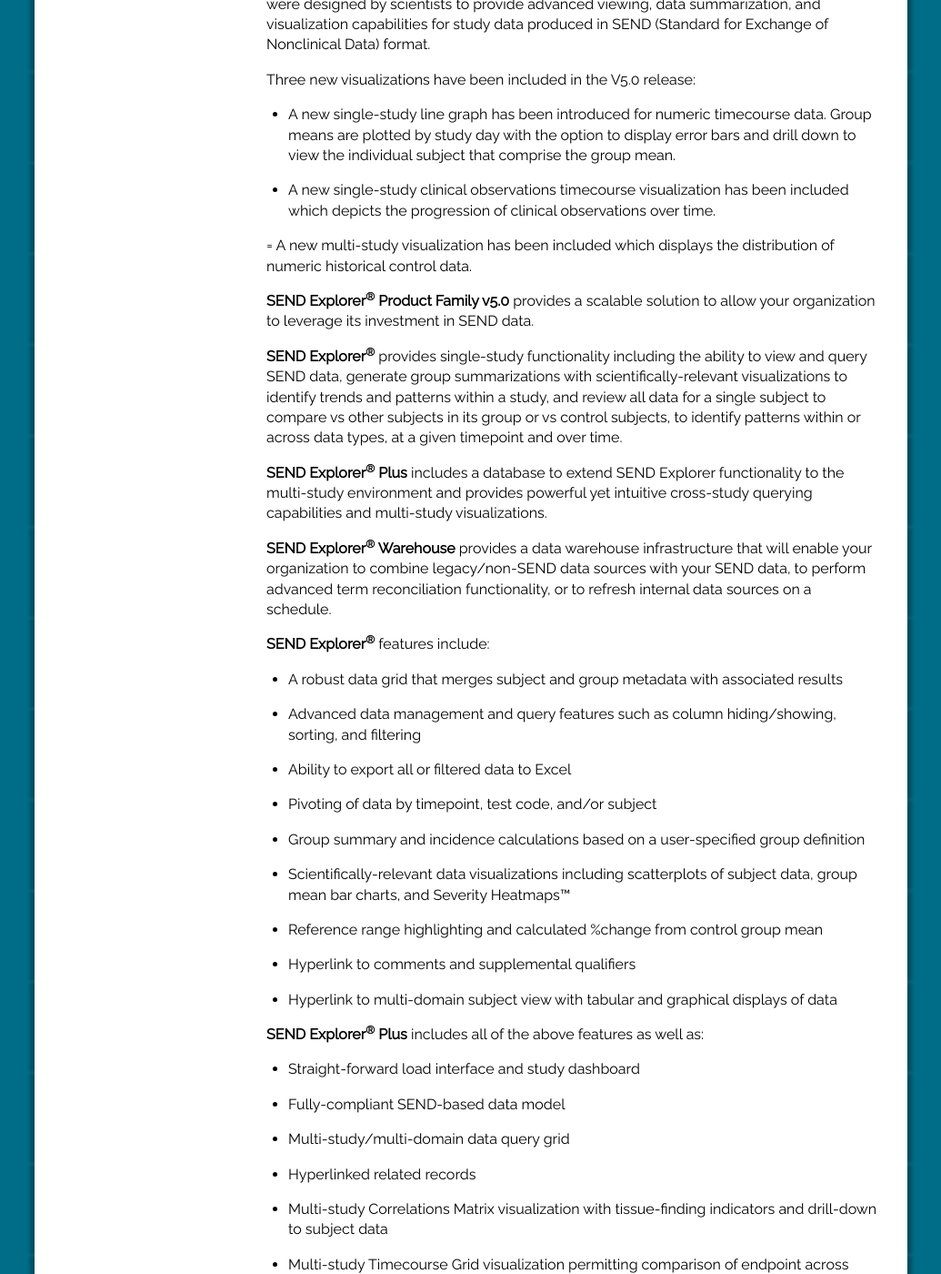
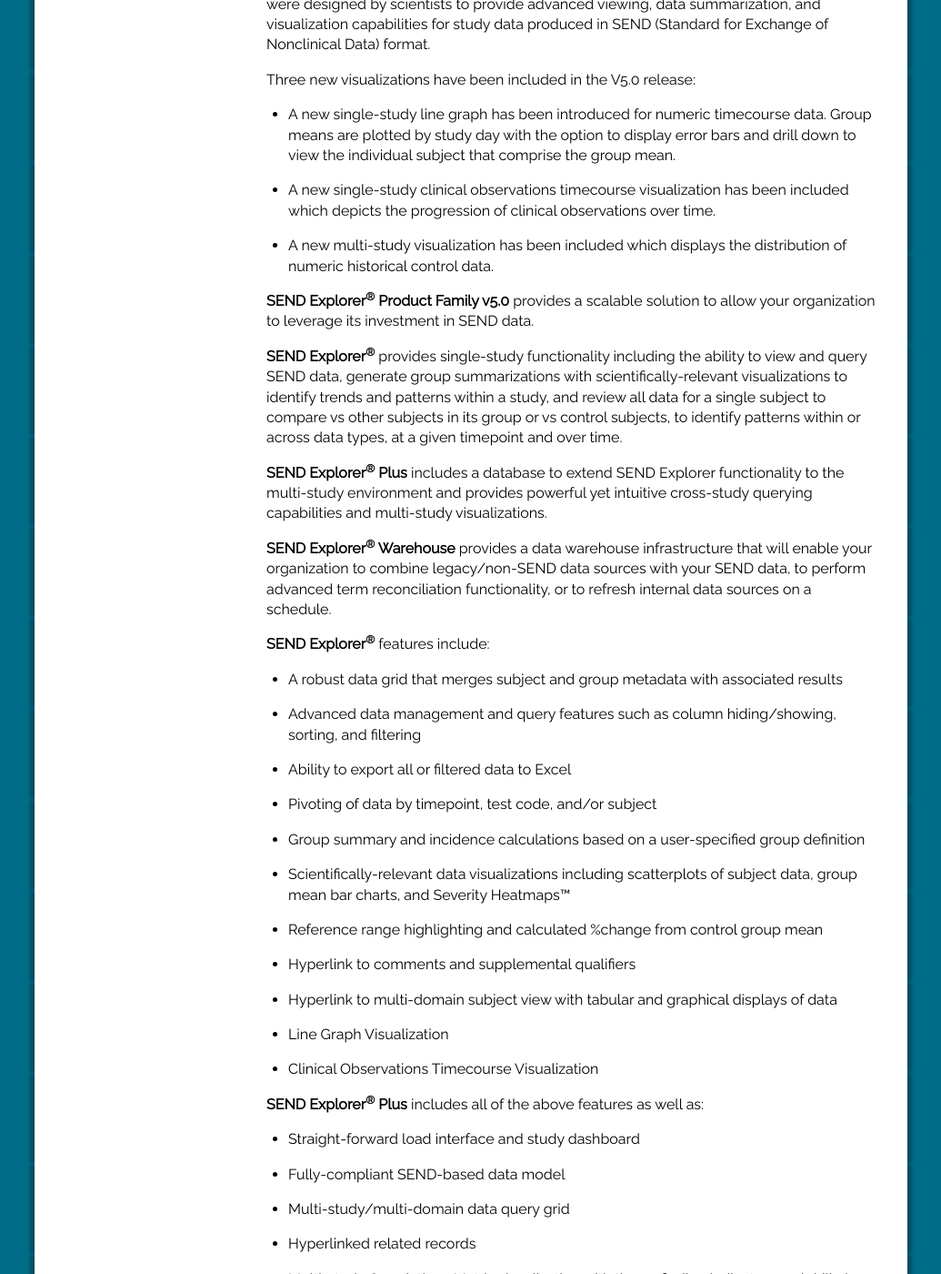
Before and after one commit to inds-inc/inds-inc.github.io, a Jekyll site: the page built from sendexplorer.md, in a window 1280 px wide and 1400 px high, scrolled down 2729 px. Shown: the whole window at 91% size, without its empty margins (122-1157 px from the left). Built offline with Jekyll 4.4.1, drawn with Linux system fonts in a browser that asks for light colours; comment, search, counter and statistics services are not loaded; some of the changed text lies outside the part shown.

Commit message:
add new text

```diff
--- a/sendexplorer.md
+++ b/sendexplorer.md
@@ -122,7 +122,7 @@
 - A new single-study clinical observations timecourse visualization has been
   included which depicts the progression of clinical observations over time.
 
-= A new multi-study visualization has been included which displays the
+- A new multi-study visualization has been included which displays the
   distribution of numeric historical control data.
 
 **SEND Explorer<sup>®</sup> Product Family v5.0** provides a scalable
@@ -174,6 +174,10 @@
 -   Hyperlink to multi-domain subject view with tabular and graphical
     displays of data
 
+-   Line Graph Visualization
+
+-   Clinical Observations Timecourse Visualization
+
 **SEND Explorer<sup>®</sup> Plus** includes all of the above features as
 well as:
 
@@ -193,6 +197,8 @@
 
 -   Multi-study Treemap visualization facilitating recognition and
     communication of patterns in histopathology findings.
+
+-   Multi-study Historical Control Value Distribution Visualization
 
 **SEND Explorer<sup>®</sup> Warehouse** includes all of the above
 features as well as:
```
